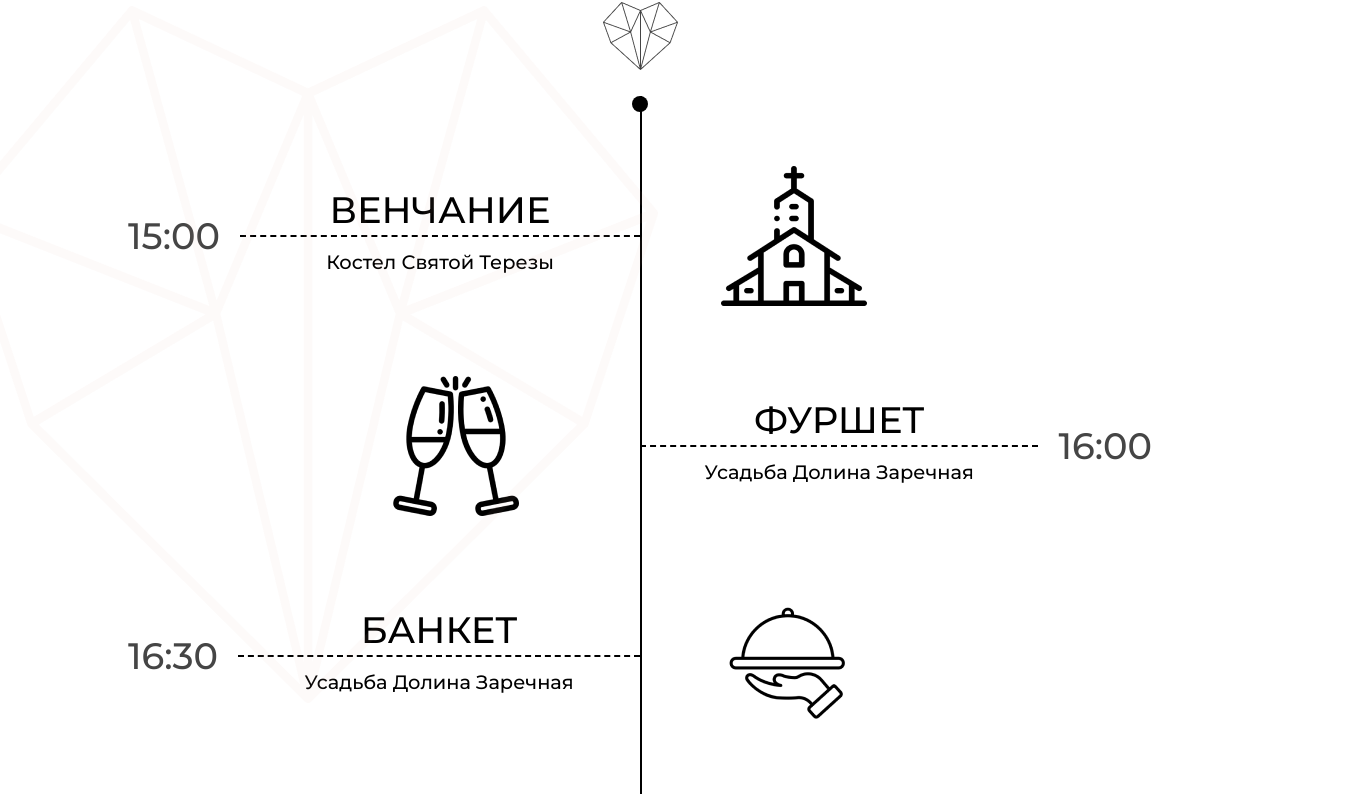
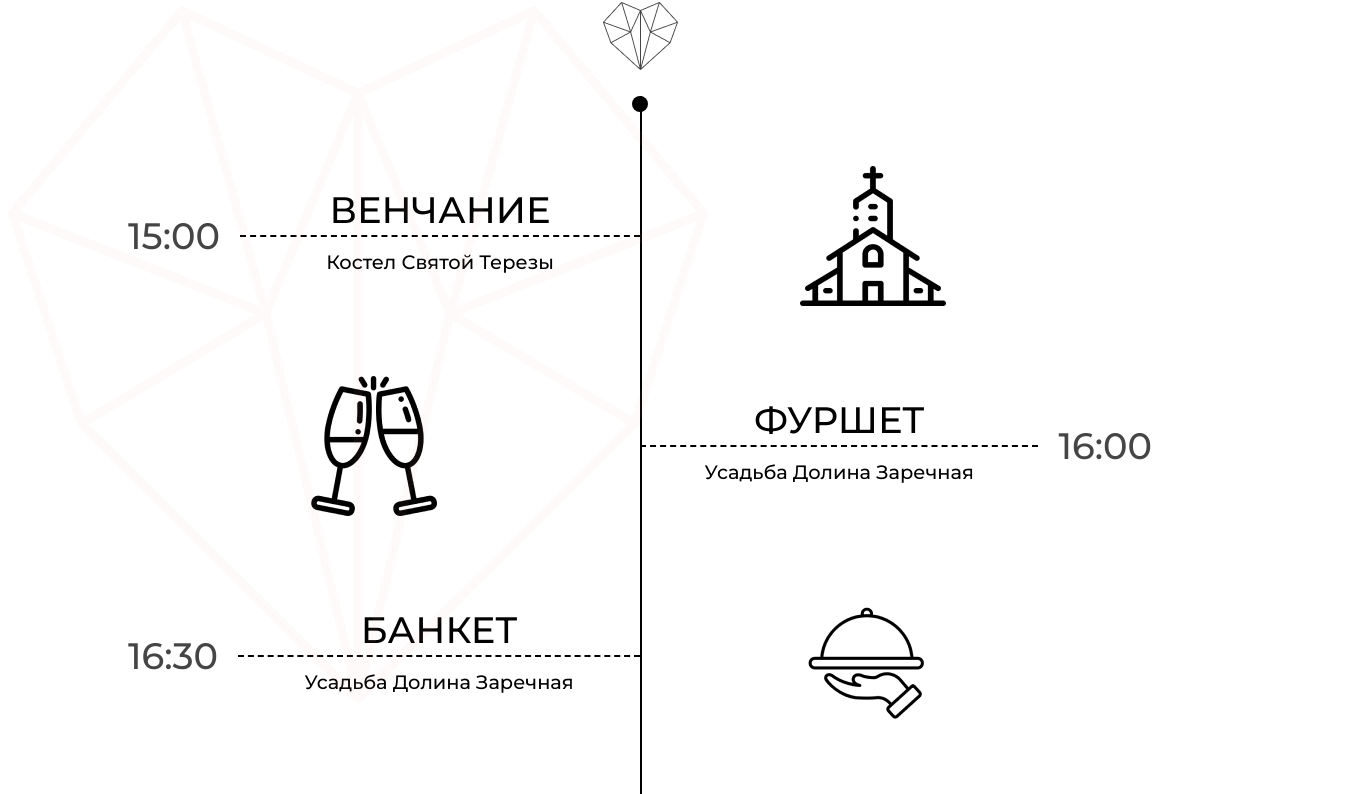
Before and after one commit to DmitriyVoronovich/Wedding-invitation, a Next.js app: page / in a window 1280 px wide. Shown: the part 1745-2539 px from the top of the page, 1362 px wide, since content can reach past the window. Built offline with nearby package versions, Linux system fonts and the light colour scheme; a web font is replaced by a local one.

Commit message:
fixed a bug with a vertical bar in the schedule and fixed a bug with horizontal scrolling

```diff
--- a/app/Components/SectionFour/sectionFour.module.css
+++ b/app/Components/SectionFour/sectionFour.module.css
@@ -32,6 +32,7 @@
 
 .section_wrapper {
     display: flex;
+    justify-content: space-around;
     margin: 64px 0 0 0;
     gap: 71px;
 }
@@ -138,6 +139,21 @@
     }
 }
 
+@media screen and (max-width: 1000px) {
+    .section_wrapper {
+        display: flex;
+        margin: 24px 0 0 0;
+        gap: 10px;
+        justify-content: start;
+    }
+
+    .img_container {
+        width: 110vw;
+        max-height: 65vh;
+        padding: 5px;
+    }
+}
+
 @media screen and (max-width: 768px) {
     .section_container {
         padding: 10px 20px;
@@ -159,13 +175,14 @@
         display: flex;
         margin: 24px 0 0 0;
         gap: 10px;
+        justify-content: start;
     }
 
     .img_container {
         margin-top: 0;
         width: 110vw;
-        max-height: 80vh;
-        padding: 15px;
+        max-height: 65vh;
+        padding: 5px;
     }
 
     .text_container {
--- a/app/Components/SectionThree/sectionThree.module.css
+++ b/app/Components/SectionThree/sectionThree.module.css
@@ -24,7 +24,7 @@
     position: absolute;
     left: 90px;
     top: -20px;
-    width: 100%;
+    width: 80%;
     color: rgba(219, 175, 150, 0.25);
     font-family: EB Garamond, serif;
     font-size: calc((100vw - 360px) / (1440 - 360) * (110 - 30) + 30px);
@@ -82,7 +82,7 @@
 }
 
 .right_icon {
-    padding-left: 37.5%;
+    padding-left: 17.5%;
 }
 
 .wrapper {
@@ -143,13 +143,13 @@
 
 .img {
     grid-area: b;
-    margin: 0 81px;
+    margin: 0 30%;
 }
 
 .section_svg {
     position: absolute;
     top: -90px;
-    left: -150px;
+    left: -100px;
     z-index: 0;
 }
 
@@ -181,6 +181,26 @@
 
     .place {
         font-size: 20px;
+    }
+}
+
+@media screen and (max-width: 1200px) {
+    .right_icon {
+        padding-left: 0;
+    }
+
+    .img {
+        margin-right: 20%;
+    }
+}
+
+@media screen and (min-width: 1200px) {
+    .right_icon {
+        padding-left: 7.5%;
+    }
+
+    .img {
+        margin-right: 20%;
     }
 }
 
--- a/app/Components/SectionTwo/sectionTwo.module.css
+++ b/app/Components/SectionTwo/sectionTwo.module.css
@@ -82,7 +82,7 @@
 .section_svg {
     position: absolute;
     top: -30px;
-    left: 300px;
+    left: 250px;
     z-index: 0;
 }
 
```
